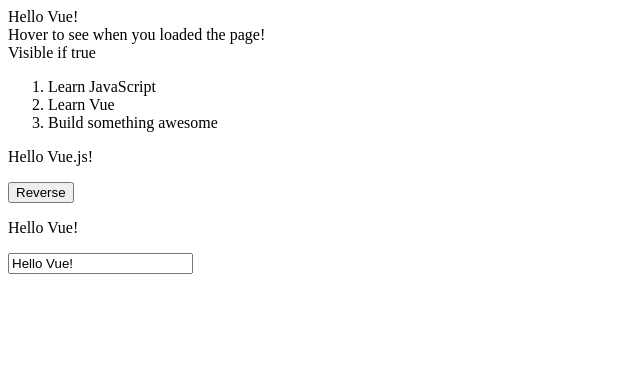
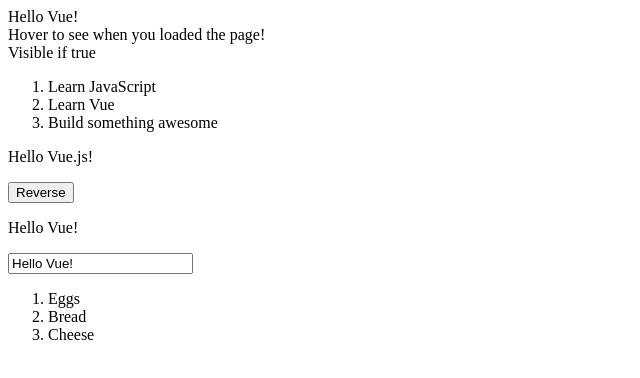
Before and after one commit to ehguo/vue, a plain HTML site: page src/index.html in a window 1280 px wide. Shown: the whole page, without its empty margins (0-640 px from the left). Drawn offline with nearby package versions, Linux system fonts and the light colour scheme.

Commit message:
First component

```diff
--- a/src/index.html
+++ b/src/index.html
@@ -40,6 +40,16 @@
       <input v-model="message">
     </div>
 
+    <div id="app7">
+      <ol>
+        <todo-item
+          v-for="item in groceryList"
+          v-bind:todo="item"
+          v-bind:key="item.id">
+        </todo-item>
+      </ol>
+    </div>
+
   </body>
   <script src="vue.js"></script>
 
--- a/src/vue.js
+++ b/src/vue.js
@@ -40,11 +40,27 @@ const app5 = new Vue({
       this.message = this.message.split('').reverse().join('')
     }
   }
-})
+});
 
 const app6 = new Vue({
   el: '#app6',
   data: {
     message: 'Hello Vue!'
   }
-})
+});
+
+Vue.component('todo-item', {
+  props: ['todo'],
+  template: '<li>{{ todo.text }}</li>'
+});
+
+const app7 = new Vue({
+  el: '#app7',
+  data: {
+    groceryList: [
+      { id: 0, text: 'Eggs' },
+      { id: 1, text: 'Bread' },
+      { id: 2, text: 'Cheese' }
+    ]
+  }
+});
```
